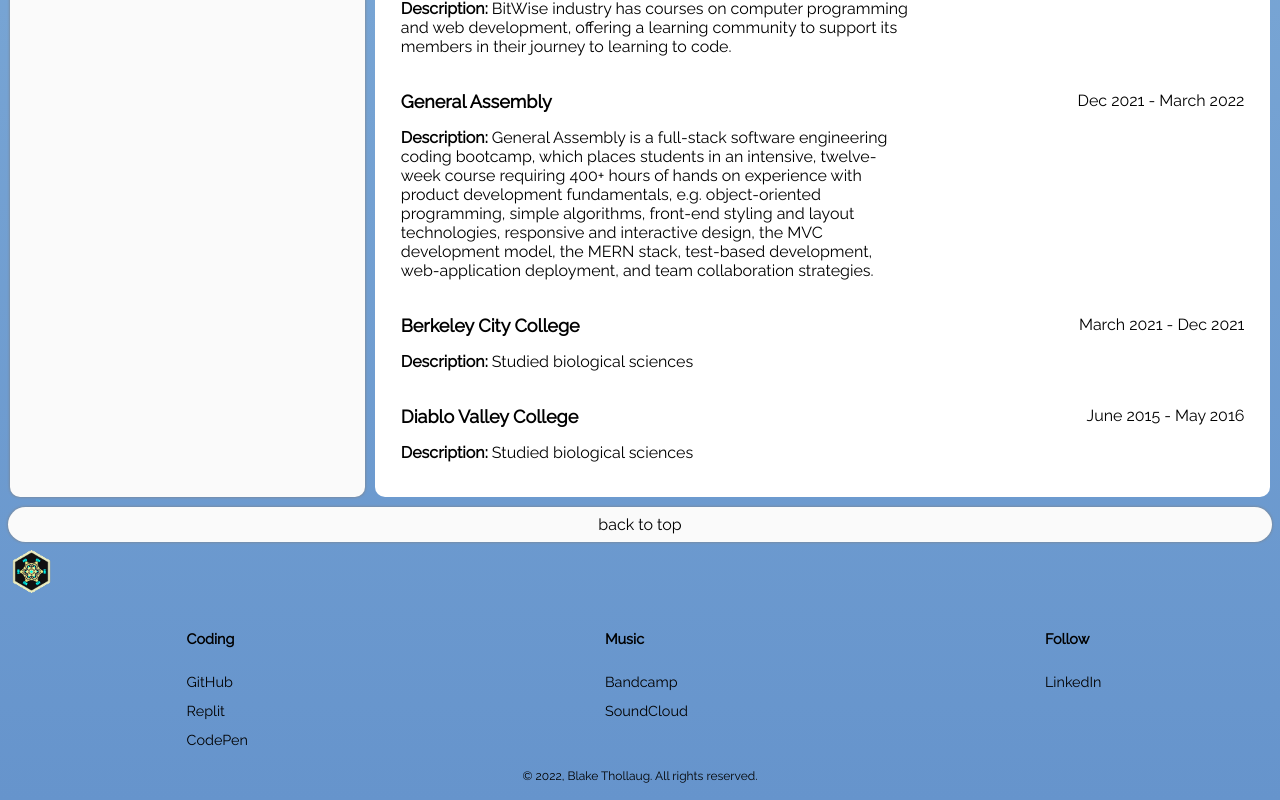
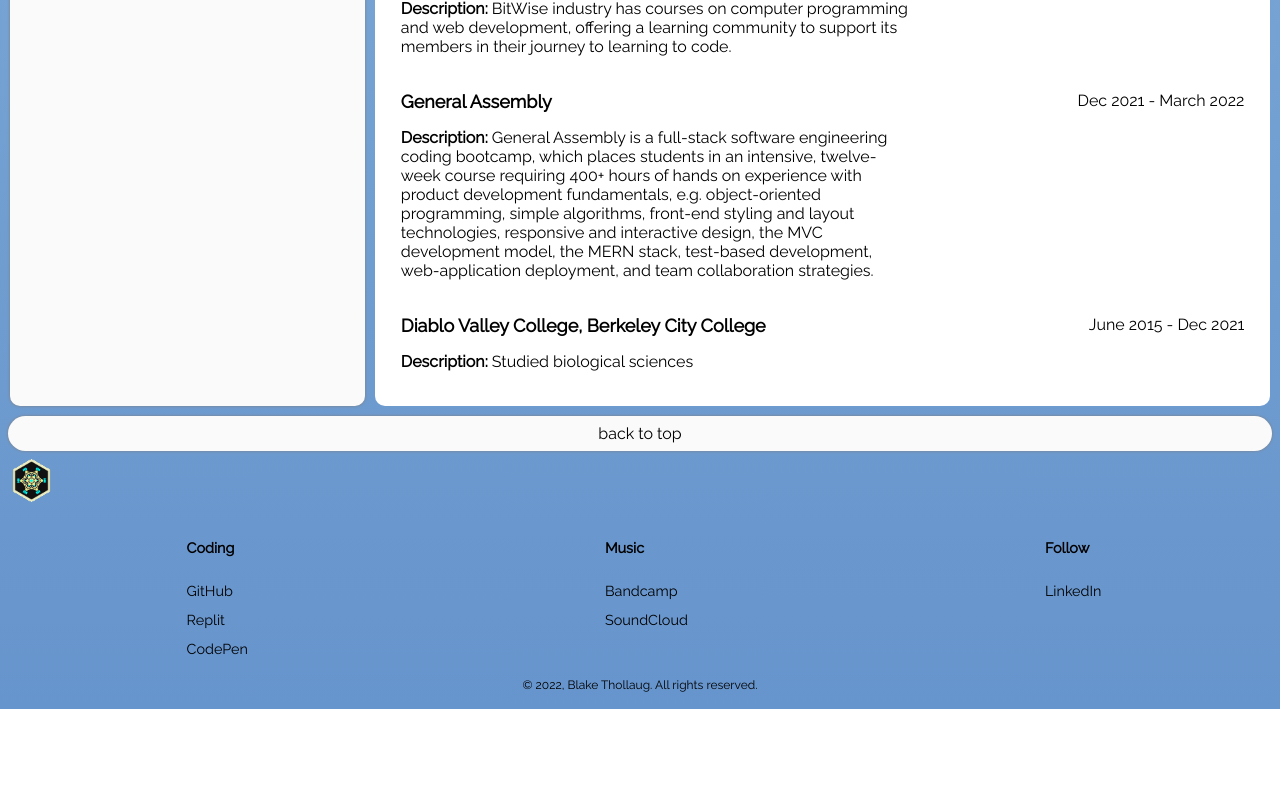
Before and after one commit to bthol/Portfolio-Frontend, a React (Create React App) app: page / in a window 1280 px wide. Shown: the part 3598-4398 px from the top of the page. After the commit the page ends 4307 px from the top, so only its background shows below. Built offline with nearby package versions, Linux system fonts and the light colour scheme; the HTML template or start-up script is replaced by a standard one.

Commit message:
content update - education

```diff
--- a/src/App.js
+++ b/src/App.js
@@ -342,13 +342,8 @@
         description: "General Assembly is a full-stack software engineering coding bootcamp, which places students in an intensive, twelve-week course requiring 400+ hours of hands on experience with product development fundamentals, e.g. object-oriented programming, simple algorithms, front-end styling and layout technologies, responsive and interactive design, the MVC development model, the MERN stack, test-based development, web-application deployment, and team collaboration strategies.",
       },
       {
-        name: "Berkeley City College",
-        period: "March 2021 - Dec 2021",
-        description: "Studied biological sciences",
-      },
-      {
-        name: "Diablo Valley College",
-        period: "June 2015 - May 2016",
+        name: "Diablo Valley College, Berkeley City College",
+        period: "June 2015 - Dec 2021",
         description: "Studied biological sciences",
       },
     ],
@@ -521,12 +516,6 @@
                 schoolDescription={contentProps.education[2].description}
               ></Section4>
               <br />
-              <Section4
-                school={contentProps.education[3].name}
-                schoolPeriod={contentProps.education[3].period}
-                schoolDescription={contentProps.education[3].description}
-              ></Section4>
-              <br />
             </section>
           </main>
       </span>
```
